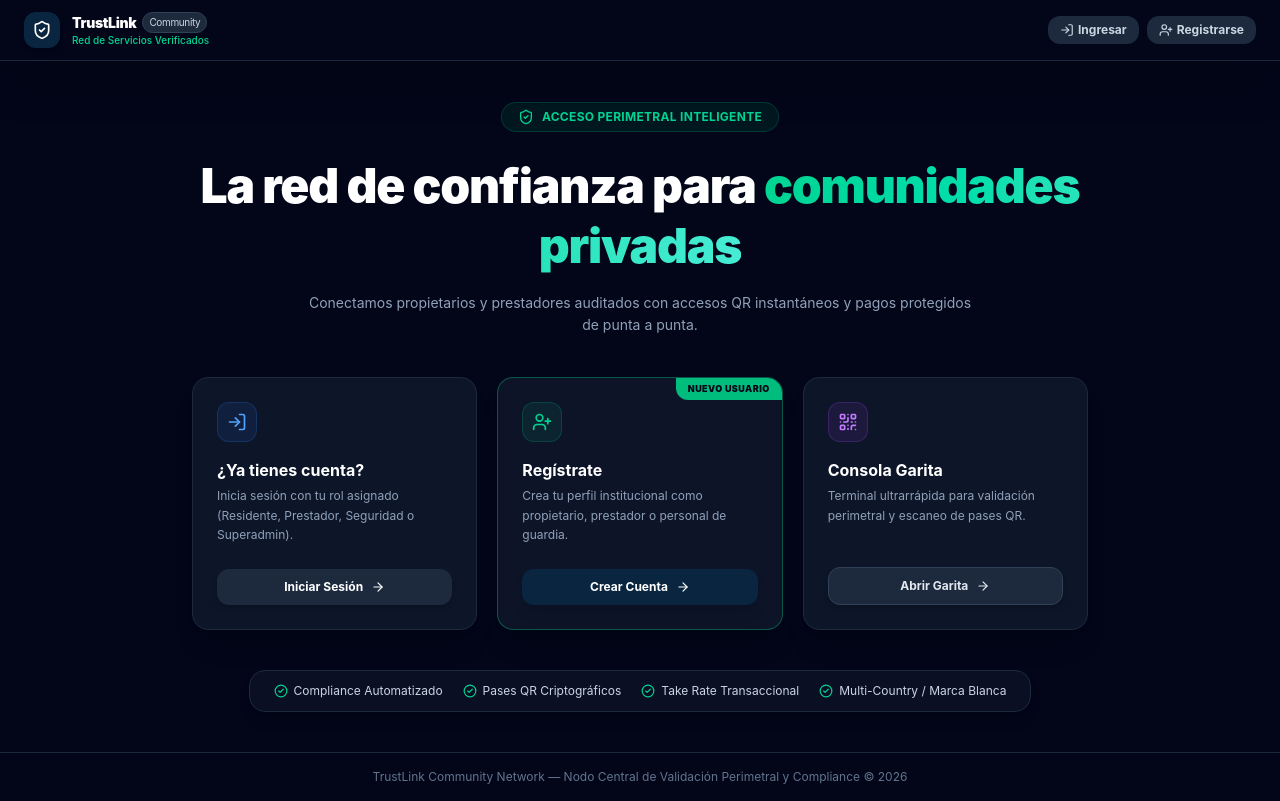
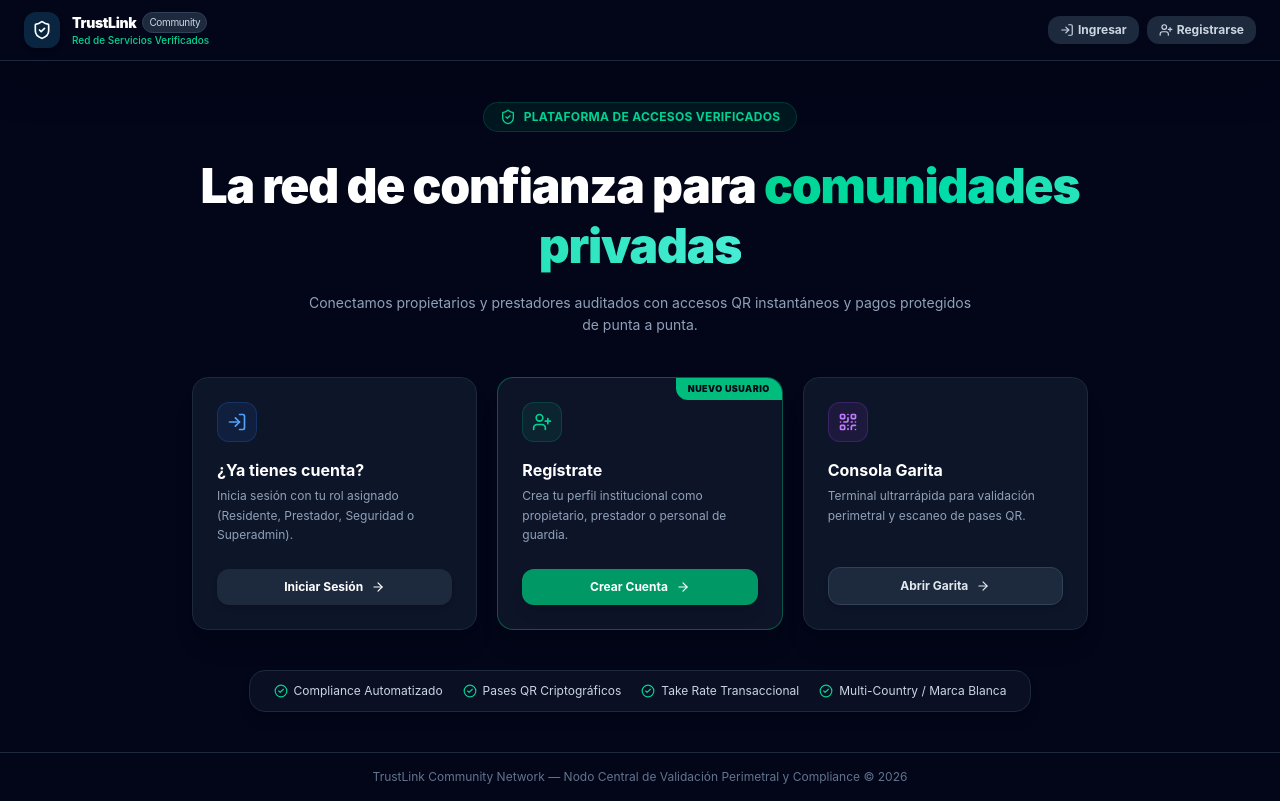
Before and after one commit to drnavia/trustlink-web, a React (Vite) app: page / in a window 1280 px wide. Built offline with nearby package versions, Linux system fonts and the light colour scheme.

Commit message:
refactor: Ajuste fino de texto en el badge de la Landing para evitar tecnicismos perimetrales

```diff
--- a/src/modules/landing/LandingHome.jsx
+++ b/src/modules/landing/LandingHome.jsx
@@ -1,35 +1,32 @@
 /**
  * @file LandingHome.jsx
  * @description Vista pública de la raíz (/) para TrustLink optimizada con badge comercial refinado,
- * textos de alto impacto, diseño compacto above-the-fold, fondo 100% unificado en slate-950 y footer visible.
+ * textos de alto impacto, diseño compacto above-the-fold, fondo unificado en slate-950 y footer visible.
  * @location /trustlink-web/src/modules/landing/LandingHome.jsx
  */
 
 import React from 'react';
 import { ShieldCheck, QrCode, LogIn, UserPlus, ArrowRight, CheckCircle2 } from 'lucide-react';
-import { useBranding } from '../branding/BrandingContext';
 
 export default function LandingHome({ onViewChange }) {
-  const { brand } = useBranding();
-
   return (
     <div className="bg-slate-950 text-slate-100 flex flex-col font-sans selection:bg-emerald-500 selection:text-white min-h-[calc(100vh-60px)] justify-between">
 
       {/* Contenido Principal / Hero Section */}
       <main className="max-w-5xl mx-auto px-6 py-10 text-center flex flex-col items-center w-full my-auto">
 
-        {/* Badge Superior Institucional con texto comercial refinado */}
+        {/* Badge Superior Institucional Refinado */}
         <div className="inline-flex items-center gap-2 bg-emerald-500/10 border border-emerald-500/20 px-4 py-1.5 rounded-full text-emerald-400 text-xs font-bold tracking-wide uppercase mb-6 shadow-inner">
           <ShieldCheck size={16} />
-          Acceso Perimetral Inteligente
+          Plataforma de Accesos Verificados
         </div>
 
-        {/* Título Principal Refinado (Simple y de Alto Impacto) */}
+        {/* Título Principal de Alto Impacto */}
         <h1 className="text-3xl md:text-5xl font-black tracking-tight text-white max-w-4xl leading-tight mb-4">
           La red de confianza para <span className="text-transparent bg-clip-text bg-gradient-to-r from-emerald-400 to-teal-300">comunidades privadas</span>
         </h1>
 
-        {/* Subtítulo Refinado (Directo al valor) */}
+        {/* Subtítulo Descriptivo */}
         <p className="text-xs md:text-sm text-slate-400 max-w-2xl leading-relaxed mb-10">
           Conectamos propietarios y prestadores auditados con accesos QR instantáneos y pagos protegidos de punta a punta.
         </p>
@@ -73,7 +70,6 @@ export default function LandingHome({ onViewChange }) {
             <button
               onClick={() => onViewChange('register')}
               className="mt-6 w-full bg-emerald-600 hover:bg-emerald-500 text-white font-bold py-2.5 px-4 rounded-xl text-xs flex items-center justify-center gap-2 transition-all cursor-pointer shadow-lg active:scale-95"
-              style={{ backgroundColor: brand.primaryColor || '#0A2540' }}
             >
               Crear Cuenta <ArrowRight size={14} />
             </button>
```
